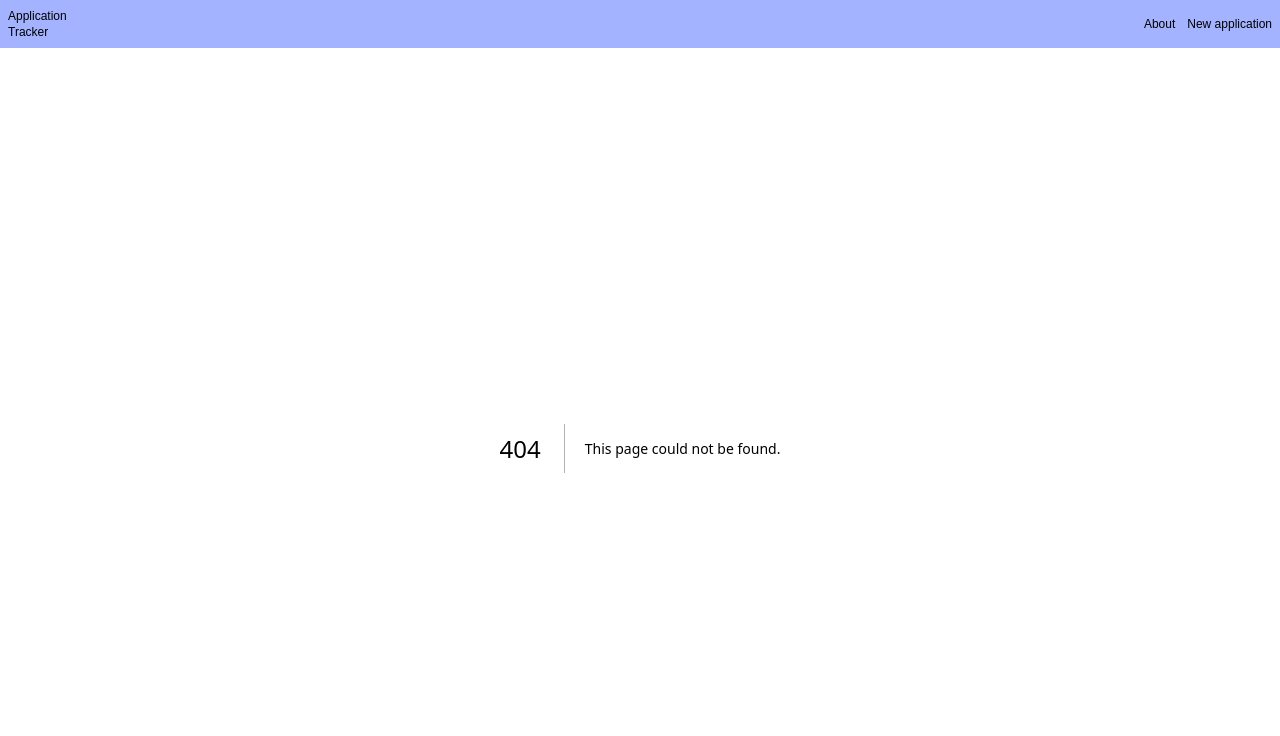
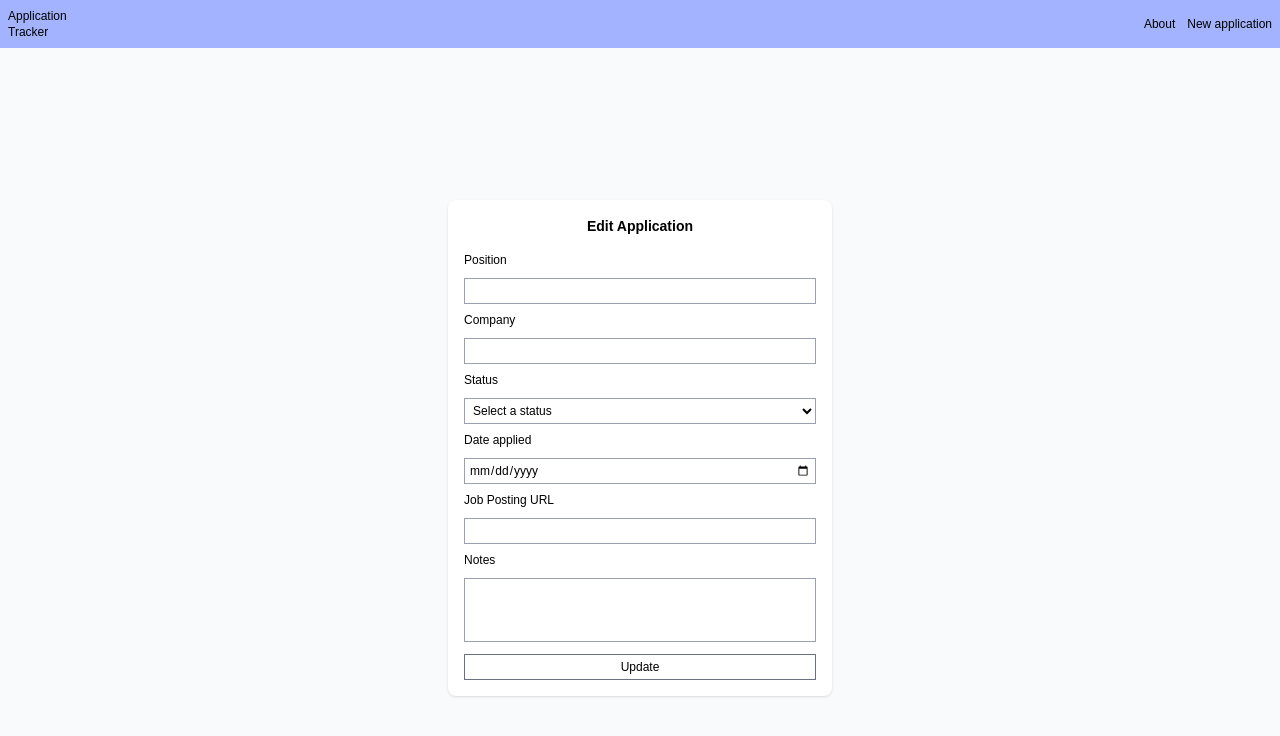
Before and after one commit to maijaelinalaine/application-tracker, a Next.js app: page /form/1 in a window 1280 px wide. Before the commit this address had no page. Shown: the top 736 px of the page. Built offline with nearby package versions, Linux system fonts and the light colour scheme; no server answers; the database is empty.

Commit message:
add edit and delete

```diff
--- /dev/null
+++ b/app/api/applications/[id]/route.ts
@@ -0,0 +1,69 @@
+import { NextResponse } from "next/server";
+import { prisma } from "@/lib/prisma";
+
+export async function GET(
+  request: Request,
+  { params }: { params: Promise<{ id: string }> }
+) {
+  try {
+    const { id } = await params;
+    const appId = parseInt(id);
+    const app = await prisma.application.findUnique({ where: { id: appId } });
+    if (!app) {
+      return NextResponse.json(
+        { error: "Application not found" },
+        { status: 404 }
+      );
+    }
+    return NextResponse.json(app);
+  } catch (err) {
+    console.error("GET /api/applications/[id] error:", err);
+    return NextResponse.json({ error: String(err) }, { status: 500 });
+  }
+}
+
+export async function PATCH(
+  request: Request,
+  { params }: { params: Promise<{ id: string }> }
+) {
+  try {
+    const { id } = await params;
+    const appId = parseInt(id);
+    const data = await request.json();
+
+    console.log("PATCH /api/applications/[id] - id:", appId, "data:", data);
+
+    const updated = await prisma.application.update({
+      where: { id: appId },
+      data: {
+        position: data.position,
+        company: data.company,
+        status: data.status,
+        notes: data.notes,
+        url: data.url,
+        dateApplied: data.dateApplied ? new Date(data.dateApplied) : null,
+      },
+    });
+
+    console.log("Update successful:", updated);
+    return NextResponse.json(updated);
+  } catch (err) {
+    console.error("PATCH /api/applications/[id] error:", err);
+    return NextResponse.json({ error: String(err) }, { status: 500 });
+  }
+}
+
+export async function DELETE(
+  request: Request,
+  { params }: { params: Promise<{ id: string }> }
+) {
+  try {
+    const { id } = await params;
+    const appId = parseInt(id);
+    await prisma.application.delete({ where: { id: appId } });
+    return NextResponse.json({ success: true });
+  } catch (err) {
+    console.error("DELETE /api/applications/[id] error:", err);
+    return NextResponse.json({ error: String(err) }, { status: 500 });
+  }
+}
--- /dev/null
+++ b/app/form/[id]/page.tsx
@@ -0,0 +1,171 @@
+"use client";
+
+import { useForm } from "@/hooks/useForm";
+import { useRouter, useParams } from "next/navigation";
+import { useEffect, useState } from "react";
+
+export default function EditForm() {
+  const router = useRouter();
+  const params = useParams();
+  const id = params.id as string;
+  const [loading, setLoading] = useState(true);
+
+  const { formData, handleChange, handleReset, setFormData } = useForm({
+    position: "",
+    company: "",
+    dateApplied: "",
+    status: "",
+    notes: "",
+    url: "",
+  });
+
+  useEffect(() => {
+    if (!id) return;
+    const fetchApp = async () => {
+      try {
+        const res = await fetch(`/api/applications/${id}`);
+        if (res.ok) {
+          const data = await res.json();
+          setFormData({
+            position: data.position,
+            company: data.company,
+            status: data.status,
+            notes: data.notes || "",
+            url: data.url || "",
+            dateApplied: data.dateApplied
+              ? new Date(data.dateApplied).toISOString().split("T")[0]
+              : "",
+          });
+        }
+      } catch (err) {
+        console.error("Fetch error:", err);
+      } finally {
+        setLoading(false);
+      }
+    };
+    fetchApp();
+  }, [id, setFormData]);
+
+  const handleSubmit = async (e: React.FormEvent<HTMLFormElement>) => {
+    e.preventDefault();
+
+    try {
+      const res = await fetch(`/api/applications/${id}`, {
+        method: "PATCH",
+        headers: { "Content-Type": "application/json" },
+        body: JSON.stringify(formData),
+      });
+
+      console.log("Response status:", res.status);
+
+      if (!res.ok) {
+        const errData = await res.json();
+        console.error("Update failed:", res.status, errData);
+        return;
+      }
+
+      router.push("/");
+    } catch (err) {
+      console.error("Fetch error:", err);
+    }
+  };
+
+  if (loading) {
+    return (
+      <div className="flex flex-col items-center justify-center min-h-screen">
+        <p className="text-xs">Loading...</p>
+      </div>
+    );
+  }
+
+  return (
+    <div className="min-h-screen flex items-center justify-center bg-gray-50 p-2">
+      <form
+        onSubmit={handleSubmit}
+        className="w-full max-w-sm bg-white p-4 rounded-lg shadow flex flex-col gap-2"
+      >
+        <h1 className="text-sm font-semibold text-center mb-2">
+          Edit Application
+        </h1>
+        <label htmlFor="position" className="text-xs mb-0.5 font-medium">
+          Position
+        </label>
+        <input
+          type="text"
+          name="position"
+          id="position"
+          value={formData.position}
+          onChange={handleChange}
+          className="border border-gray-400 text-xs p-1"
+        />
+        <label htmlFor="company" className="text-xs mb-0.5 font-medium">
+          Company
+        </label>
+        <input
+          type="text"
+          name="company"
+          id="company"
+          value={formData.company}
+          onChange={handleChange}
+          className="border border-gray-400 text-xs p-1"
+        />
+        <label htmlFor="status" className="text-xs mb-0.5 font-medium">
+          Status
+        </label>
+        <select
+          name="status"
+          id="status"
+          value={formData.status}
+          onChange={handleChange}
+          className="border border-gray-400 text-xs p-1"
+        >
+          <option value="">Select a status</option>
+          <option value="apply">Apply</option>
+          <option value="applied">Applied</option>
+          <option value="assessment">Assessment</option>
+          <option value="interview">Interview</option>
+          <option value="offer">Offer</option>
+          <option value="rejected">Rejected</option>
+        </select>
+        <label htmlFor="dateApplied" className="text-xs mb-0.5 font-medium">
+          Date applied
+        </label>
+        <input
+          type="date"
+          name="dateApplied"
+          id="dateApplied"
+          value={formData.dateApplied}
+          onChange={handleChange}
+          className="border border-gray-400 text-xs p-1"
+        />
+        <label htmlFor="url" className="text-xs mb-0.5 font-medium">
+          Job Posting URL
+        </label>
+        <input
+          type="text"
+          name="url"
+          id="url"
+          value={formData.url}
+          onChange={handleChange}
+          className="border border-gray-400 text-xs p-1"
+        />
+        <label htmlFor="notes" className="text-xs mb-0.5 font-medium">
+          Notes
+        </label>
+        <textarea
+          name="notes"
+          id="notes"
+          value={formData.notes}
+          onChange={handleChange}
+          className="border border-gray-400 text-xs p-1 h-16 resize-none"
+        />
+        <button
+          type="submit"
+          className="border border-gray-500 text-xs p-1 mt-1"
+        >
+          Update
+        </button>
+      </form>
+    </div>
+  );
+}
--- a/app/page.tsx
+++ b/app/page.tsx
@@ -17,6 +17,7 @@ interface Application {
 export default function Home() {
   const [applications, setApplications] = useState<Application[]>([]);
   const [loading, setLoading] = useState(true);
+  const [openMenuId, setOpenMenuId] = useState<number | null>(null);
 
   useEffect(() => {
     fetchApplications();
@@ -33,6 +34,19 @@ export default function Home() {
       console.error("Failed to fetch applications:", err);
     } finally {
       setLoading(false);
+    }
+  };
+
+  const handleDelete = async (id: number) => {
+    if (!confirm("Delete this application?")) return;
+    try {
+      const res = await fetch(`/api/applications/${id}`, { method: "DELETE" });
+      if (res.ok) {
+        setApplications(applications.filter((app) => app.id !== id));
+        setOpenMenuId(null);
+      }
+    } catch (err) {
+      console.error("Delete error:", err);
     }
   };
 
@@ -67,15 +81,20 @@ export default function Home() {
                 key={app.id}
                 className="border border-gray-300 rounded p-2 hover:shadow-md transition-shadow"
               >
+                <div className="flex justify-between items-start">
+                  <div className="flex-1">
                     <h2 className="text-sm font-semibold">{app.position}</h2>
                     <p className="text-xs text-gray-600">{app.company}</p>
                     <p className="text-xs text-gray-500 mt-1">
                       Status:{" "}
-                  <span className="font-medium">{app.status || "Not set"}</span>
+                      <span className="font-medium">
+                        {app.status || "Not set"}
+                      </span>
                     </p>
                     {app.dateApplied && (
                       <p className="text-xs text-gray-500">
-                    Applied: {new Date(app.dateApplied).toLocaleDateString()}
+                        Applied:{" "}
+                        {new Date(app.dateApplied).toLocaleDateString()}
                       </p>
                     )}
                     {app.notes && (
@@ -92,6 +111,34 @@ export default function Home() {
                       </a>
                     )}
                   </div>
+                  <div className="relative">
+                    <button
+                      onClick={() =>
+                        setOpenMenuId(openMenuId === app.id ? null : app.id)
+                      }
+                      className="text-gray-600 hover:text-gray-900 p-1 text-lg"
+                    >
+                      ···
+                    </button>
+                    {openMenuId === app.id && (
+                      <div className="absolute right-0 mt-1 w-32 bg-white border border-gray-300 rounded shadow-lg z-10">
+                        <Link
+                          href={`/form/${app.id}`}
+                          className="block px-3 py-1 text-xs hover:bg-gray-100 text-gray-700"
+                        >
+                          Edit
+                        </Link>
+                        <button
+                          onClick={() => handleDelete(app.id)}
+                          className="w-full text-left px-3 py-1 text-xs hover:bg-gray-100 text-red-600"
+                        >
+                          Delete
+                        </button>
+                      </div>
+                    )}
+                  </div>
+                </div>
+              </div>
             ))}
           </div>
         )}
```
Also changed, not shown: 1 other file (tests, documents, lock files or other folders). Lines whose indentation alone changed are shown as unchanged.
